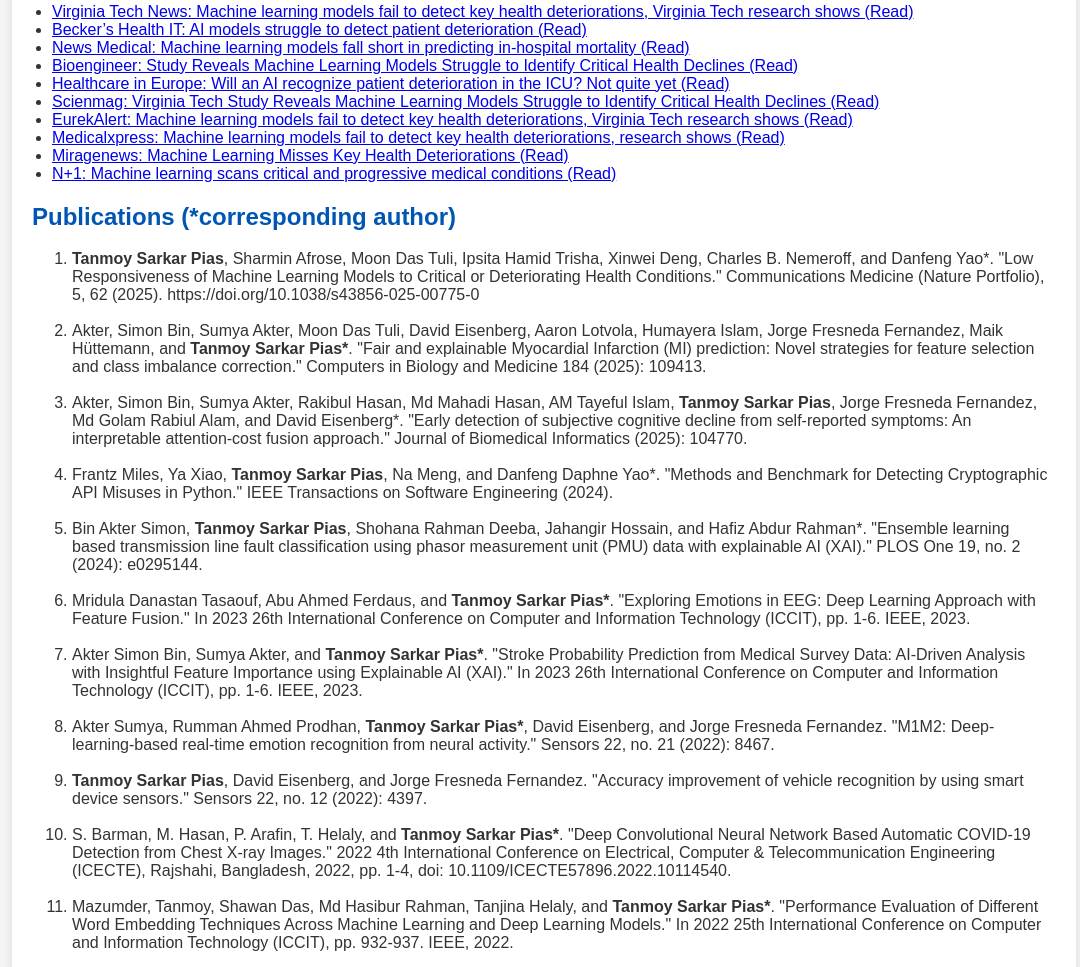
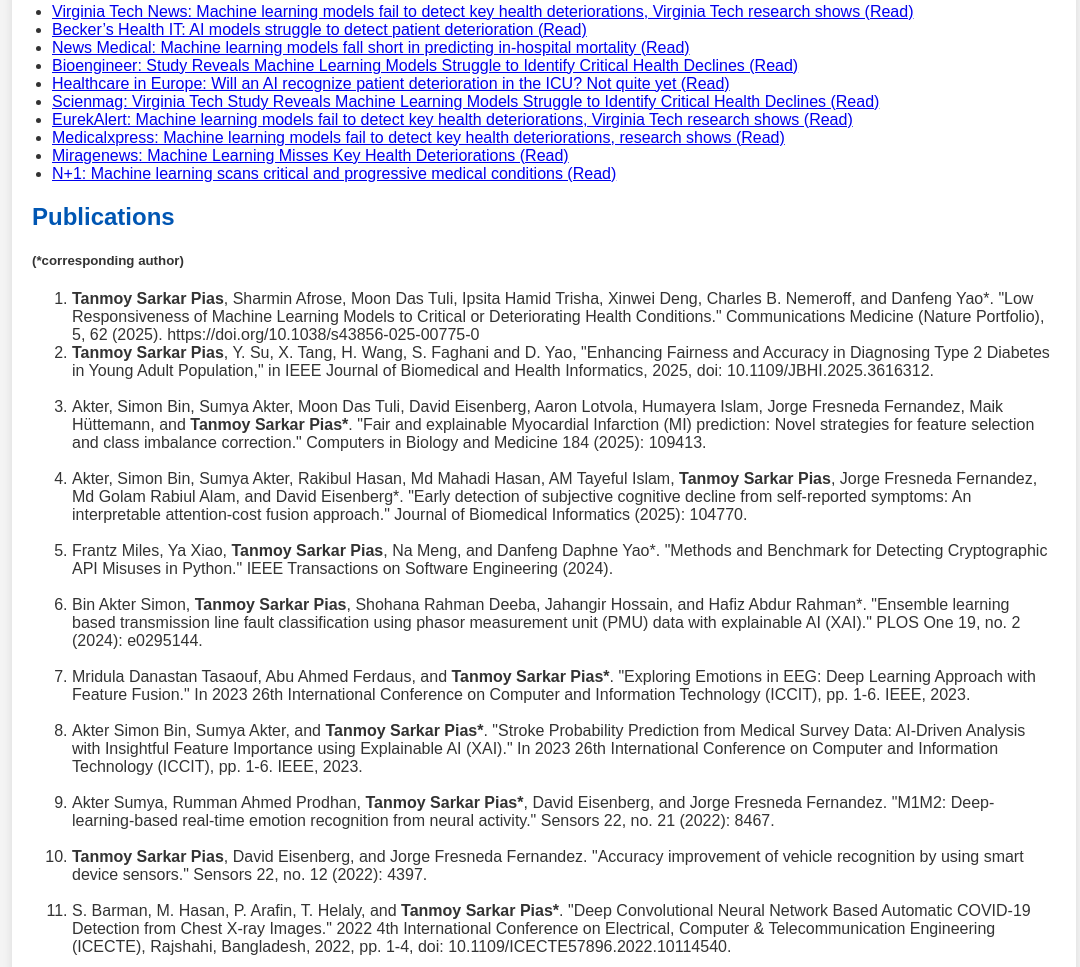
Before and after one commit to PiasTanmoy/Tanmoy_CV, a plain HTML site: page index.html in a window 1280 px wide. Shown: the part 3128-4095 px from the top of the page, without its empty margins (96-1176 px from the left). Drawn offline with Linux system fonts and the light colour scheme.

Commit message:
Update index.html

```diff
--- a/index.html
+++ b/index.html
@@ -296,9 +296,10 @@
         </section>
 
         <section class="section publications">
-            <h2>Publications (*corresponding author)</h2>
+            <h2>Publications <h5>(*corresponding author)</h5></h2>
             <ol>
                 <li><strong>Tanmoy Sarkar Pias</strong>, Sharmin Afrose, Moon Das Tuli, Ipsita Hamid Trisha, Xinwei Deng, Charles B. Nemeroff, and Danfeng Yao*. "Low Responsiveness of Machine Learning Models to Critical or Deteriorating Health Conditions." Communications Medicine (Nature Portfolio), 5, 62 (2025). https://doi.org/10.1038/s43856-025-00775-0 </li>
+                <li><strong>Tanmoy Sarkar Pias</strong>, Y. Su, X. Tang, H. Wang, S. Faghani and D. Yao, "Enhancing Fairness and Accuracy in Diagnosing Type 2 Diabetes in Young Adult Population," in IEEE Journal of Biomedical and Health Informatics, 2025, doi: 10.1109/JBHI.2025.3616312.</li>
                 <br><li>Akter, Simon Bin, Sumya Akter, Moon Das Tuli, David Eisenberg, Aaron Lotvola, Humayera Islam, Jorge Fresneda Fernandez, Maik Hüttemann, and <strong>Tanmoy Sarkar Pias*</strong>. "Fair and explainable Myocardial Infarction (MI) prediction: Novel strategies for feature selection and class imbalance correction." Computers in Biology and Medicine 184 (2025): 109413.</li>
                 <br><li>Akter, Simon Bin, Sumya Akter, Rakibul Hasan, Md Mahadi Hasan, AM Tayeful Islam, <strong>Tanmoy Sarkar Pias</strong>, Jorge Fresneda Fernandez, Md Golam Rabiul Alam, and David Eisenberg*. "Early detection of subjective cognitive decline from self-reported symptoms: An interpretable attention-cost fusion approach." Journal of Biomedical Informatics (2025): 104770.</li>
                 <br><li>Frantz Miles, Ya Xiao, <strong>Tanmoy Sarkar Pias</strong>, Na Meng, and Danfeng Daphne Yao*. "Methods and Benchmark for Detecting Cryptographic API Misuses in Python." IEEE Transactions on Software Engineering (2024).</li>
```
